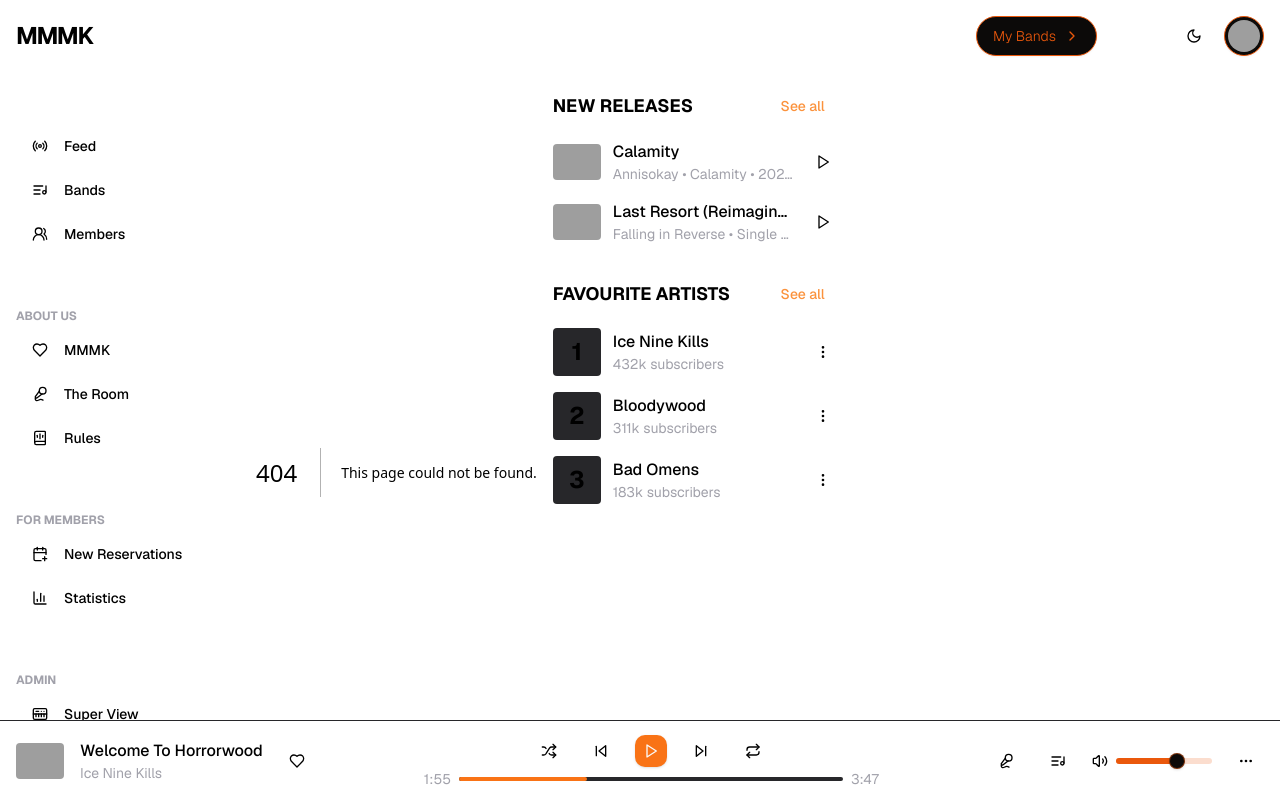
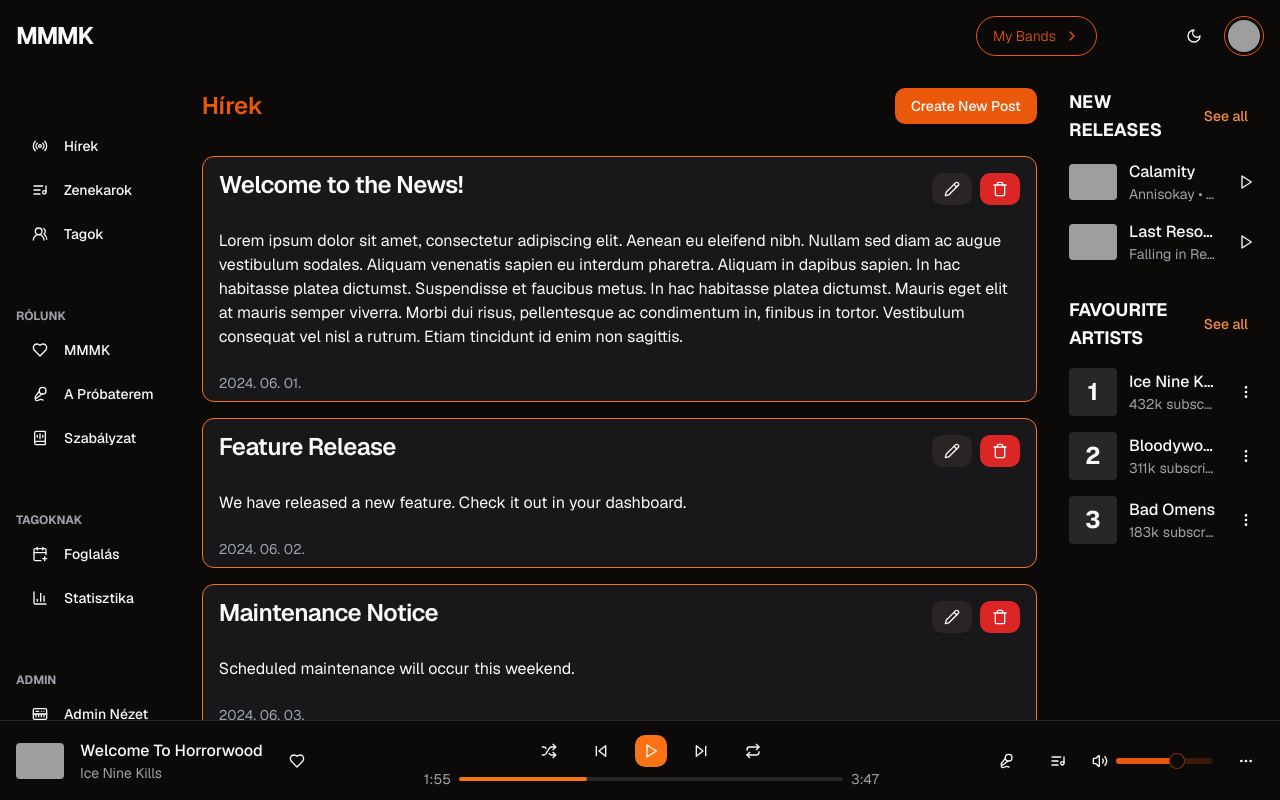
Before and after one commit to kir-dev/mmmk-web, a Next.js app in the folder apps/frontend/: page /news in a window 1280 px wide. Before the commit this address had no page. Built offline with nearby package versions, Linux system fonts and the light colour scheme; grey boxes are pictures that could not be loaded.

Commit message:
created news page

```diff
--- /dev/null
+++ b/apps/frontend/src/app/news/page.tsx
@@ -0,0 +1,140 @@
+'use client';
+
+import { Pencil, Trash } from 'lucide-react';
+import { useState } from 'react';
+
+import { TextArea } from '@/components/ui/textarea';
+import { mockUsers } from '@/mocks/users';
+import { User } from '@/types/user';
+
+import { Button } from '../../components/ui/button';
+import { Card, CardContent, CardFooter, CardTitle } from '../../components/ui/card';
+import { Input } from '../../components/ui/input';
+import { posts as mockNewsPosts } from '../../mocks/posts';
+import { Post } from '../../types/post';
+
+const POSTS_PER_PAGE = 10;
+
+function NewsForm({
+  initial,
+  onSave,
+  onCancel,
+}: {
+  initial?: Partial<Post>;
+  onSave: (post: Omit<Post, 'id' | 'createdAt'>) => void;
+  onCancel: () => void;
+}) {
+  const [title, setTitle] = useState(initial?.title || '');
+  const [body, setBody] = useState(initial?.body || '');
+
+  return (
+    <form
+      onSubmit={(e) => {
+        e.preventDefault();
+        onSave({ title, body });
+      }}
+      className='space-y-2 px-4'
+    >
+      <Input placeholder='Title' value={title} onChange={(e) => setTitle(e.target.value)} required />
+      <TextArea placeholder='Body' value={body} onChange={(e) => setBody(e.target.value)} required rows={3} />
+      <div className='flex gap-2'>
+        <Button type='submit'>Save</Button>
+        <Button type='button' variant='secondary' onClick={onCancel}>
+          Cancel
+        </Button>
+      </div>
+    </form>
+  );
+}
+
+export default function NewsPage() {
+  const currentUser: User = mockUsers[1]; //TODO: replace with real user
+  const isAdmin = currentUser.role === 'ADMIN';
+  const [posts, setPosts] = useState<Post[]>(mockNewsPosts);
+  const [page, setPage] = useState(1);
+  const [editing, setEditing] = useState<Post | null>(null);
+  const [creating, setCreating] = useState(false);
+
+  const totalPages = Math.ceil(posts.length / POSTS_PER_PAGE);
+  const paginated = posts.slice((page - 1) * POSTS_PER_PAGE, page * POSTS_PER_PAGE);
+
+  function handleCreate(post: Omit<Post, 'id' | 'createdAt'>) {
+    setPosts([
+      {
+        id: (Math.random() * 100000).toFixed(0),
+        title: post.title,
+        body: post.body,
+        createdAt: new Date().toISOString(),
+      },
+      ...posts,
+    ]);
+    setCreating(false);
+    setPage(1);
+  }
+
+  function handleEdit(post: Omit<Post, 'id' | 'createdAt'>) {
+    if (!editing) return;
+    setPosts(posts.map((p) => (p.id === editing.id ? { ...p, ...post } : p)));
+    setEditing(null);
+  }
+
+  function handleDelete(id: string) {
+    setPosts(posts.filter((p) => p.id !== id));
+  }
+
+  return (
+    <div className='w-full overflow-y-auto'>
+      <div className='flex items-center justify-between flex-row p-4'>
+        <h1 className='text-2xl font-semibold text-primary'>Hírek</h1>
+        {isAdmin && (
+          <div>
+            {creating ? (
+              <NewsForm onSave={handleCreate} onCancel={() => setCreating(false)} />
+            ) : (
+              <Button onClick={() => setCreating(true)}>Create New Post</Button>
+            )}
+          </div>
+        )}
+      </div>
+      <div className='m-4'>
+        <div className='space-y-4'>
+          {paginated.map((post) => (
+            <Card key={post.id} className='relative'>
+              <CardTitle className='p-4'>{editing?.id === post.id ? 'Szerkesztés' : post.title}</CardTitle>
+              {editing?.id === post.id && (
+                <div className='mt-4'>
+                  <NewsForm initial={editing} onSave={handleEdit} onCancel={() => setEditing(null)} />
+                </div>
+              )}
+              {isAdmin && (
+                <div className='absolute top-4 right-4 flex gap-2'>
+                  <Button size='sm' variant='secondary' onClick={() => setEditing(post)}>
+                    <Pencil className='w-4 h-4' />
+                  </Button>
+                  <Button size='sm' variant='destructive' onClick={() => handleDelete(post.id)}>
+                    <Trash className='w-4 h-4' />
+                  </Button>
+                </div>
+              )}
+              <CardContent className='p-4'>{editing?.id === post.id ? null : post.body}</CardContent>
+              <CardFooter className='py-2 px-4 text-sm text-gray-500 dark:text-gray-400'>
+                {editing?.id === post.id ? null : new Date(post.createdAt).toLocaleDateString('hu-HU')}
+              </CardFooter>
+            </Card>
+          ))}
+        </div>
+        <div className='flex justify-center gap-2 mt-8'>
+          <Button variant='secondary' disabled={page === 1} onClick={() => setPage(page - 1)}>
+            Previous
+          </Button>
+          <span className='px-2 py-1'>
+            Page {page} of {totalPages}
+          </span>
+          <Button variant='secondary' disabled={page === totalPages} onClick={() => setPage(page + 1)}>
+            Next
+          </Button>
+        </div>
+      </div>
+    </div>
+  );
+}
--- a/apps/frontend/src/components/layout/sidebar.tsx
+++ b/apps/frontend/src/components/layout/sidebar.tsx
@@ -26,7 +26,7 @@
           <Button variant={pathname === '/' ? 'blastActive' : 'blast'} className='w-full justify-start' asChild>
             <Link href='/'>
               <Radio className='mr-2 h-4 w-4' />
-              Feed
+              Hírek
             </Link>
           </Button>
           <Button
@@ -36,7 +36,7 @@
           >
             <Link href='/bands'>
               <ListMusic className='mr-2 h-4 w-4' />
-              Bands
+              Zenekarok
             </Link>
           </Button>
           <Button
@@ -46,13 +46,13 @@
           >
             <Link href='/members'>
               <Users2 className='mr-2 h-4 w-4' />
-              Members
+              Tagok
             </Link>
           </Button>
         </div>
 
         <div className='pt-4'>
-          <h2 className='text-xs uppercase text-zinc-400 font-bold mb-2'>About Us</h2>
+          <h2 className='text-xs uppercase text-zinc-400 font-bold mb-2'>Rólunk</h2>
           <div className='space-y-2'>
             <Button
               variant={pathname.startsWith('/about') ? 'blastActive' : 'blast'}
@@ -70,8 +70,7 @@
               asChild
             >
               <Link href='/room'>
-                <MicVocal className='mr-2 h-4 w-4' />
-                The Room
+                <MicVocal className='mr-2 h-4 w-4' />A Próbaterem
               </Link>
             </Button>
             <Button
@@ -81,14 +80,14 @@
             >
               <Link href='/rules'>
                 <BookAudio className='mr-2 h-4 w-4' />
-                Rules
+                Szabályzat
               </Link>
             </Button>
           </div>
         </div>
 
         <div className='pt-4'>
-          <h2 className='text-xs uppercase text-zinc-400 font-bold mb-2'>For Members</h2>
+          <h2 className='text-xs uppercase text-zinc-400 font-bold mb-2'>Tagoknak</h2>
           <div className='space-y-2'>
             <Button
               variant={pathname.startsWith('/reservations') ? 'blastActive' : 'blast'}
@@ -97,7 +96,7 @@
             >
               <Link href='/reservations'>
                 <CalendarPlus className='mr-2 h-4 w-4' />
-                New Reservations
+                Foglalás
               </Link>
             </Button>
             <Button
@@ -107,7 +106,7 @@
             >
               <Link href='/stats'>
                 <BarChart3 className='mr-2 h-4 w-4' />
-                Statistics
+                Statisztika
               </Link>
             </Button>
           </div>
@@ -123,14 +122,14 @@
             >
               <Link href='/super'>
                 <KeyboardMusic className='mr-2 h-4 w-4' />
-                Super View
+                Admin Nézet
               </Link>
             </Button>
           </div>
         </div>
 
         <div className='pt-4'>
-          <ActionButton text='Make new Reservation' icon={<Plus />} variant='ghostPrimary' />
+          <ActionButton text='Új foglalás' icon={<Plus />} variant='ghostPrimary' />
         </div>
       </div>
     </div>
--- a/apps/frontend/src/components/member/memberTile.tsx
+++ b/apps/frontend/src/components/member/memberTile.tsx
@@ -29,13 +29,11 @@
   return (
     <div className='flex flex-col items-center'>
       <Card className='w-full max-w-60 h-64 flex flex-col items-center justify-between p-4 relative'>
-        {/* Role badge at the top */}
         <div className='flex justify-end w-full'>
           <Badge className='py-1 text-xs' variant={getRoleVariant(user.role)}>
             {getRoleLabel(user.role)}
           </Badge>
         </div>
-        {/* Profile picture */}
         <div className='flex-1 flex flex-col justify-center items-center mt-2 mb-2'>
           <Avatar className='w-32 h-32'>
             <AvatarImage src={typeof user.profilePicture === 'string' ? user.profilePicture : ''} alt={user.name} />
@@ -47,10 +45,8 @@
             </AvatarFallback>
           </Avatar>
         </div>
-        {/* Name */}
         <div className='text-left font-semibold text-lg truncate w-full'>{user.name}</div>
       </Card>
-      {/* Details below the tile */}
       <div className='flex flex-row justify-between mt-2 text-sm w-full max-w-60'>
         <div className='flex flex-col items-start ml-4'>
           <span>{user.email}</span>
--- /dev/null
+++ b/apps/frontend/src/components/ui/textarea.tsx
@@ -0,0 +1,22 @@
+import * as React from 'react';
+
+import { cn } from '@/lib/utils';
+
+const TextArea = React.forwardRef<HTMLTextAreaElement, React.ComponentProps<'textarea'>>(
+  // eslint-disable-next-line react/prop-types
+  ({ className, ...props }, ref) => {
+    return (
+      <textarea
+        className={cn(
+          'flex w-full rounded-md border border-input bg-transparent px-3 py-1 text-base shadow-sm transition-colors file:border-0 file:bg-transparent file:text-sm file:font-medium file:text-foreground placeholder:text-muted-foreground focus-visible:outline-none focus-visible:ring-1 focus-visible:ring-ring disabled:cursor-not-allowed disabled:opacity-50 md:text-sm',
+          className
+        )}
+        ref={ref}
+        {...props}
+      />
+    );
+  }
+);
+TextArea.displayName = 'TextArea';
+
+export { TextArea };
--- /dev/null
+++ b/apps/frontend/src/mocks/posts.ts
@@ -0,0 +1,76 @@
+import { Post } from '../types/post';
+
+export const posts: Post[] = [
+  {
+    id: '1',
+    title: 'Welcome to the News!',
+    body: 'Lorem ipsum dolor sit amet, consectetur adipiscing elit. Aenean eu eleifend nibh. Nullam sed diam ac augue vestibulum sodales. Aliquam venenatis sapien eu interdum pharetra. Aliquam in dapibus sapien. In hac habitasse platea dictumst. Suspendisse et faucibus metus. In hac habitasse platea dictumst. Mauris eget elit at mauris semper viverra. Morbi dui risus, pellentesque ac condimentum in, finibus in tortor. Vestibulum consequat vel nisl a rutrum. Etiam tincidunt id enim non sagittis.',
+    createdAt: '2024-06-01T10:00:00Z',
+  },
+  {
+    id: '2',
+    title: 'Feature Release',
+    body: 'We have released a new feature. Check it out in your dashboard.',
+    createdAt: '2024-06-02T12:00:00Z',
+  },
+  {
+    id: '3',
+    title: 'Maintenance Notice',
+    body: 'Scheduled maintenance will occur this weekend.',
+    createdAt: '2024-06-03T14:00:00Z',
+  },
+  {
+    id: '4',
+    title: 'Bug Fixes',
+    body: 'Several bugs have been fixed in the latest update.',
+    createdAt: '2024-06-04T16:00:00Z',
+  },
+  {
+    id: '5',
+    title: 'Community Event',
+    body: 'Join our community event this Friday!',
+    createdAt: '2024-06-05T18:00:00Z',
+  },
+  {
+    id: '6',
+    title: 'Survey',
+    body: 'Please fill out our user survey to help us improve.',
+    createdAt: '2024-06-06T20:00:00Z',
+  },
+  {
+    id: '7',
+    title: 'New Admin Tools',
+    body: 'Admins now have access to new moderation tools.',
+    createdAt: '2024-06-07T09:00:00Z',
+  },
+  {
+    id: '8',
+    title: 'Performance Improvements',
+    body: 'The site should feel faster after recent optimizations.',
+    createdAt: '2024-06-08T11:00:00Z',
+  },
+  {
+    id: '9',
+    title: 'Security Update',
+    body: 'A security update has been applied. Please log out and back in.',
+    createdAt: '2024-06-09T13:00:00Z',
+  },
+  {
+    id: '10',
+    title: 'Mobile App',
+    body: 'Our mobile app is now available for download.',
+    createdAt: '2024-06-10T15:00:00Z',
+  },
+  {
+    id: '11',
+    title: 'User Guide',
+    body: 'A new user guide is available in the help section.',
+    createdAt: '2024-06-11T17:00:00Z',
+  },
+  {
+    id: '12',
+    title: 'Thank You!',
+    body: 'Thank you for being part of our community!',
+    createdAt: '2024-06-12T19:00:00Z',
+  },
+];
--- /dev/null
+++ b/apps/frontend/src/types/post.ts
@@ -0,0 +1,6 @@
+export interface Post {
+  id: string;
+  title: string;
+  body: string;
+  createdAt: string;
+}
```
